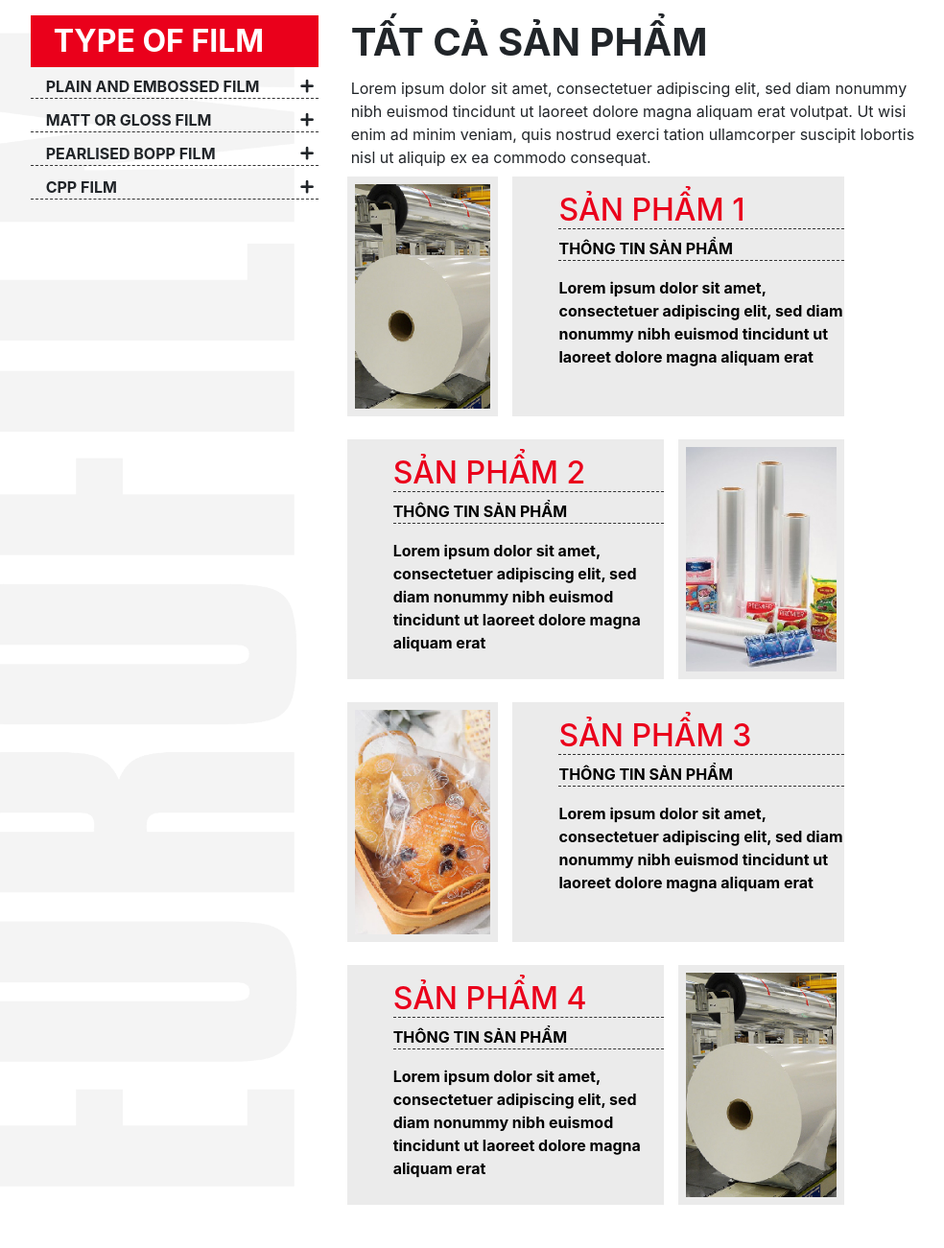
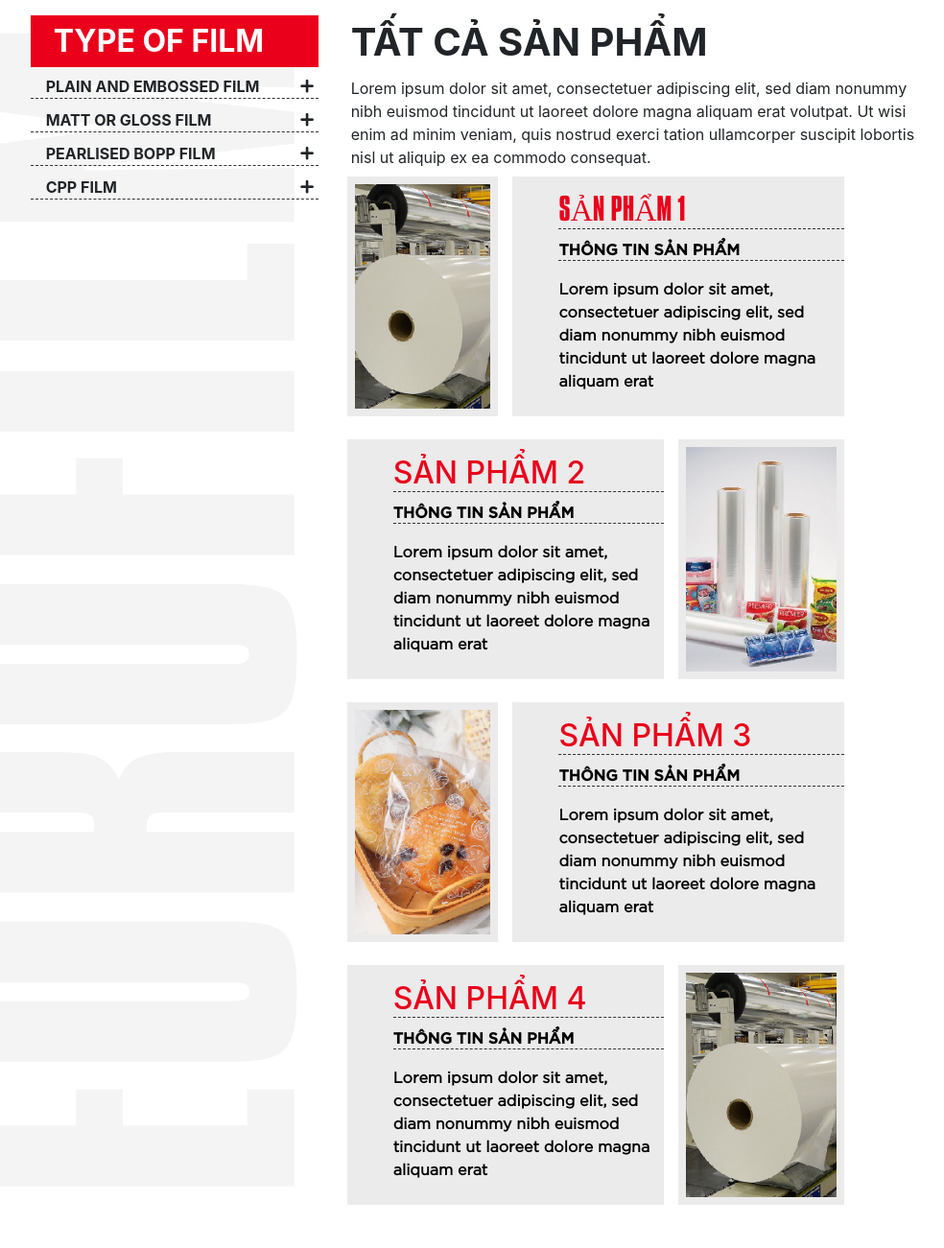
Before and after one commit to mnit016/mnit016.github.io, a PHP site: page / in a window 1280 px wide. Shown: the part 4200-5501 px from the top of the page at 96% size, without its empty margins (80-1064 px from the left). Run offline with PHP 8.4, Linux system fonts and the light colour scheme; some libraries are stand-ins or nearby versions.

Commit message:
update font

```diff
--- a/public/contact.html
+++ b/public/contact.html
@@ -1,7 +1,7 @@
 <link rel="stylesheet" href="lib/css/bootstrap.min.css" />
     <section>
         <div class="position-relative background-image" style="height: 537px; background-image: url('./images/5.1.jpg');">
-            <h1 class="position-absolute font-weight-bold" style="color: white; bottom: 0; left: 10%; font-size: 10rem;">CONTACT US</h1>
+            <h1 class="position-absolute font-weight-bold euro-font-title" style="color: white; bottom: 0; left: 10%; font-size: 10rem;">CONTACT US</h1>
         </div>
     </section>
     <section class="mt-4 mb-5">
@@ -9,11 +9,11 @@
             <div class="row" style="min-height: 700px;">
                 <div class="col-5">
                     <div class="h-100 background-blue">
-                        <div class="p-5">
+                        <div class="p-5 euro-font-content-book">
                             <div class="background-image" style="background-image: url(./images/5.2.jpg); height: 404px;">
 
                             </div>
-                            <h1 class="text-white" style="font-size: 3rem;">EUROFILM</h1>
+                            <h1 class="text-white euro-font-title" style="font-size: 3rem;">EUROFILM</h1>
                             <div class="d-flex">
                                 <img class="float-left" style="height: 1.5rem;" src="./icon/address.png">
                                 <p class="float-right text-white">
@@ -51,14 +51,14 @@
                 </div>
                 <div class="pt-3 col-5">
                     <div class="background-blue">
-                        <h2 class="p-1 pl-3 text-white">FORM LIÊN HỆ</h2>
+                        <h2 class="p-1 pl-3 text-white euro-font-title">FORM LIÊN HỆ</h2>
                     </div>
                 </div>
                 <div class="col-7">
 
                 </div>
                 <div class="col-12 pt-3">
-                    <form class="row">
+                    <form class="row euro-font-content">
                         <div class="col-6 p-0">
                             <div class="form-group">
                                 <label for="fullName">HỌ TÊN</label>
--- a/public/css/common.css
+++ b/public/css/common.css
@@ -69,3 +69,39 @@ textarea {
     background-repeat: no-repeat;
     background-size: cover;
 }
+
+@font-face {
+    font-family: 'svn-Gotham-Book';
+    src: url(../font/content_font/SVN-Gotham\ Book.otf);
+}
+
+@font-face {
+    font-family: 'svn-Gotham-Black';
+    src: url(../font/content_font/SVN-Gotham\ Black.otf);
+}
+
+@font-face {
+    font-family: 'svn-Gotham';
+    src: url(../font/content_font/SVN-Gotham\ Regular.otf);
+}
+
+@font-face {
+    font-family: 'Compacta';
+    src: url(../font/main_font/CompactaBT.ttf);
+}
+
+.euro-font-title {
+    font-family: 'Compacta';
+}
+
+.euro-font-content {
+    font-family: 'svn-Gotham';
+}
+
+.euro-font-content-book {
+    font-family: 'svn-Gotham-Book';
+}
+
+.euro-font-content-black {
+    font-family: 'svn-Gotham-Black';
+}
--- a/public/infra.html
+++ b/public/infra.html
@@ -1,6 +1,6 @@
     <section>
         <div class="position-relative background-image" style="height: 537px; background-image: url('./images/4.1.jpg');">
-            <h1 class="position-absolute font-weight-bold" style="color: white; bottom: 0; left: 10%; font-size: 10rem;">CƠ SỞ VẬT CHẤT</h1>
+            <h1 class="position-absolute font-weight-bold euro-font-title" style="color: white; bottom: 0; left: 10%; font-size: 10rem;">CƠ SỞ VẬT CHẤT</h1>
         </div>
     </section>
     <section class="mt-4 mb-5" style="background-position: left; background-image: url(./images/blur-text-euro.png); background-size: contain; background-repeat: no-repeat;">
--- a/public/lab.html
+++ b/public/lab.html
@@ -1,6 +1,6 @@
     <section>
         <div class="position-relative background-image" style="height: 537px; background-image: url('./images/3.1.jpg');">
-            <h1 class="position-absolute font-weight-bold" style="color: white; bottom: 0; left: 10%; font-size: 10rem;">LAB</h1>
+            <h1 class="position-absolute font-weight-bold euro-font-title" style="color: white; bottom: 0; left: 10%; font-size: 10rem;">LAB</h1>
         </div>
     </section>
     <section class="mt-4 mb-5" style="background-position: top; background-image: url(./images/blur-text-euro-2.png); background-size: contain; background-repeat: no-repeat;">
--- a/public/products.html
+++ b/public/products.html
@@ -1,6 +1,6 @@
 <section>
     <div class="position-relative background-image" style="height: 537px; background-image: url('./images/2.1.jpg');">
-        <h1 class="position-absolute font-weight-bold" style="color: white; bottom: 0; left: 10%; font-size: 10rem;">Sản Phẩm</h1>
+        <h1 class="position-absolute font-weight-bold euro-font-title" style="color: white; bottom: 0; left: 10%; font-size: 10rem;">Sản Phẩm</h1>
     </div>
 </section>
 <section class="products mt-4 mb-5" style="background-position: left; background-image: url(./images/blur-text-euro.png); background-size: contain; background-repeat: no-repeat;">
@@ -61,11 +61,11 @@ veniam, quis nostrud exerci tation ullamcorper suscipit lobortis nisl ut aliquip
                         <div class="col-8 p-0">
                             <div class="h-100 background-grey">
                                 <div class="ml-5 pt-3 text-white-50 font-weight-bold">
-                                    <h2 class="w-100 border-dashed-bottom-1 text-red">SẢN PHẨM 1</h2>
-                                    <p class="border-dashed-bottom-1 text-black">
+                                    <h2 class="w-100 border-dashed-bottom-1 text-red euro-font-title">SẢN PHẨM 1</h2>
+                                    <p class="border-dashed-bottom-1 text-black euro-font-content">
                                         THÔNG TIN SẢN PHẨM
                                     </p>
-                                    <p class="text-black">
+                                    <p class="text-black euro-font-content-book">
                                         Lorem ipsum dolor sit amet, consectetuer adipiscing elit, sed diam nonummy
                                         nibh euismod tincidunt ut laoreet dolore
                                         magna aliquam erat
@@ -79,10 +79,10 @@ veniam, quis nostrud exerci tation ullamcorper suscipit lobortis nisl ut aliquip
                             <div class="h-100 background-grey">
                                 <div class="ml-5 pt-3 text-white-50 font-weight-bold">
                                     <h2 class="w-100 border-dashed-bottom-1 text-red">SẢN PHẨM 2</h2>
-                                    <p class="border-dashed-bottom-1 text-black">
+                                    <p class="border-dashed-bottom-1 text-black euro-font-content">
                                         THÔNG TIN SẢN PHẨM
                                     </p>
-                                    <p class="text-black">
+                                    <p class="text-black euro-font-content-book">
                                         Lorem ipsum dolor sit amet, consectetuer adipiscing elit, sed diam nonummy
                                         nibh euismod tincidunt ut laoreet dolore
                                         magna aliquam erat
@@ -110,10 +110,10 @@ veniam, quis nostrud exerci tation ullamcorper suscipit lobortis nisl ut aliquip
                             <div class="h-100 background-grey">
                                 <div class="ml-5 pt-3 text-white-50 font-weight-bold">
                                     <h2 class="w-100 border-dashed-bottom-1 text-red">SẢN PHẨM 3</h2>
-                                    <p class="border-dashed-bottom-1 text-black">
+                                    <p class="border-dashed-bottom-1 text-black euro-font-content">
                                         THÔNG TIN SẢN PHẨM
                                     </p>
-                                    <p class="text-black">
+                                    <p class="text-black euro-font-content-book">
                                         Lorem ipsum dolor sit amet, consectetuer adipiscing elit, sed diam nonummy
                                         nibh euismod tincidunt ut laoreet dolore
                                         magna aliquam erat
@@ -127,10 +127,10 @@ veniam, quis nostrud exerci tation ullamcorper suscipit lobortis nisl ut aliquip
                             <div class="h-100 background-grey">
                                 <div class="ml-5 pt-3 text-white-50 font-weight-bold">
                                     <h2 class="w-100 border-dashed-bottom-1 text-red">SẢN PHẨM 4</h2>
-                                    <p class="border-dashed-bottom-1 text-black">
+                                    <p class="border-dashed-bottom-1 text-black euro-font-content">
                                         THÔNG TIN SẢN PHẨM
                                     </p>
-                                    <p class="text-black">
+                                    <p class="text-black euro-font-content-book">
                                         Lorem ipsum dolor sit amet, consectetuer adipiscing elit, sed diam nonummy
                                         nibh euismod tincidunt ut laoreet dolore
                                         magna aliquam erat
```
